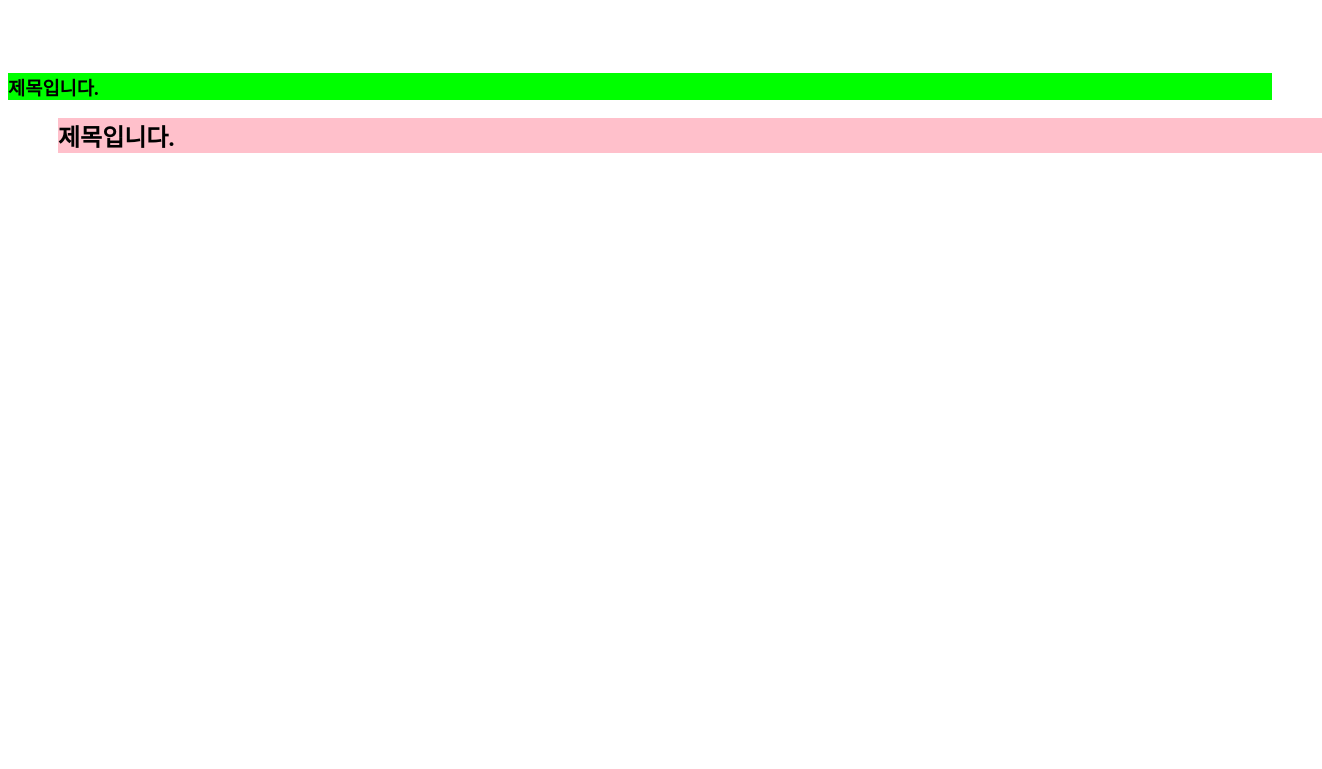
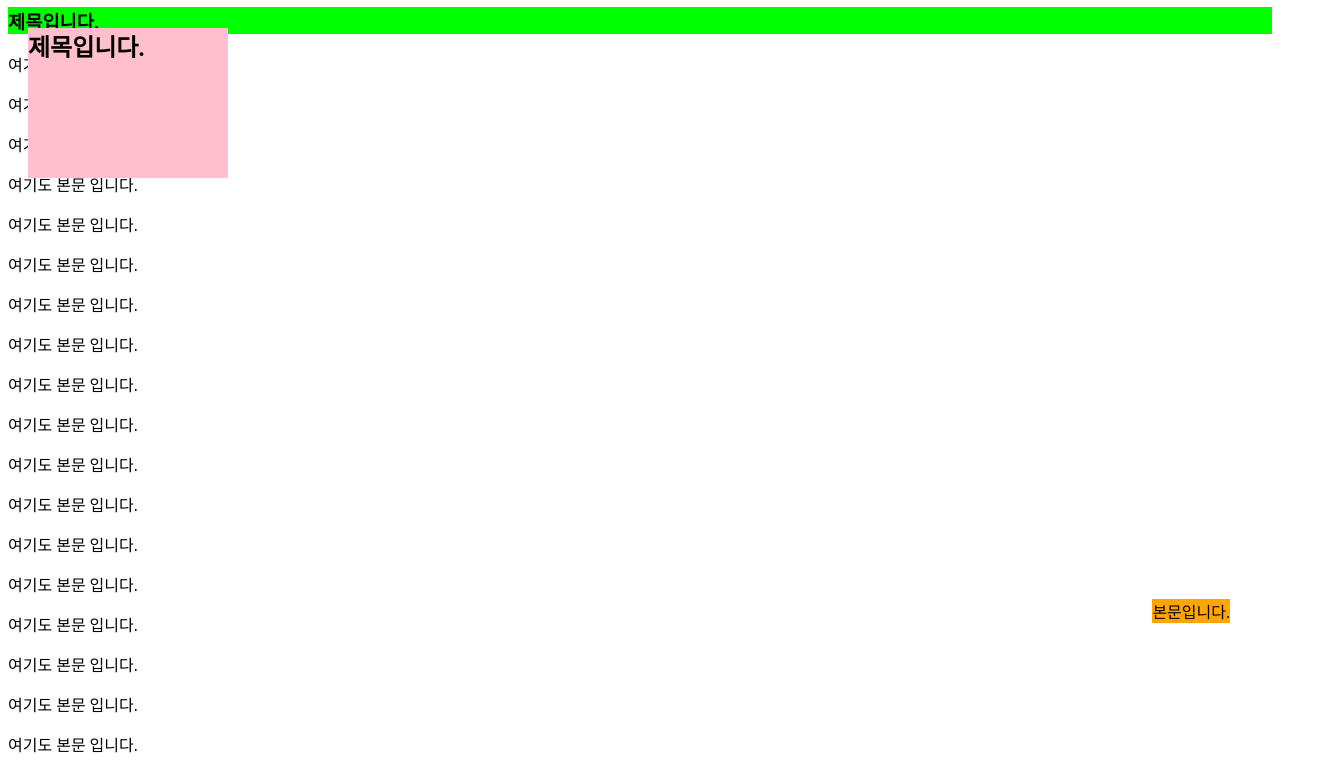
Before and after one commit to hknohGit/gitstudy, a plain HTML site: page position.html in a window 1280 px wide. Shown: the part 111-880 px from the top of the page, 1322 px wide, since content can reach past the window. Before the commit the page ends 800 px from the top, so only its background shows below. Drawn offline with Linux system fonts and the light colour scheme.

Commit message:
절대배치 레이아웃 포지션

```diff
--- a/css/position.css
+++ b/css/position.css
@@ -1,4 +1,12 @@
 @charset "utf-8";
+.note {
+    background: orange;
+    position: fixed;
+    z-index: 10;
+    bottom: 50px;
+    right: 50px;
+}
+
 .box1 {
     background: #000;
 }
@@ -10,11 +18,18 @@
     left: -5px;
 }
 
+.box2 {
+    position: relative;
+    border-top: 10px solid red;
+}
+
 .heading2 {
     background: pink;
-    position: relative;
-    top: 100px;
-    left: 50px;
+    position: absolute;
+    width: 200px;
+    height: 150px;
+    top: 20px;
+    left: 20px;
 }
 
 .heading3 {
--- a/position.html
+++ b/position.html
@@ -10,7 +10,7 @@
 </head>
 
 <body>
-    <p>본문입니다.</p>
+    <p class="note">본문입니다.</p>
     <div class="box1">
         <h1 class="heading1">
             제목입니다.
@@ -21,11 +21,32 @@
             제목입니다.
         </h2>
     </div>
-    <div class="box2">
+    <div class="box3">
         <h3 class="heading3">
             제목입니다.
         </h3>
     </div>
+    <p>여기도 본문 입니다.</p>
+    <p>여기도 본문 입니다.</p>
+    <p>여기도 본문 입니다.</p>
+    <p>여기도 본문 입니다.</p>
+    <p>여기도 본문 입니다.</p>
+    <p>여기도 본문 입니다.</p>
+    <p>여기도 본문 입니다.</p>
+    <p>여기도 본문 입니다.</p>
+    <p>여기도 본문 입니다.</p>
+    <p>여기도 본문 입니다.</p>
+    <p>여기도 본문 입니다.</p>
+    <p>여기도 본문 입니다.</p>
+    <p>여기도 본문 입니다.</p>
+    <p>여기도 본문 입니다.</p>
+    <p>여기도 본문 입니다.</p>
+    <p>여기도 본문 입니다.</p>
+    <p>여기도 본문 입니다.</p>
+    <p>여기도 본문 입니다.</p>
+    <p>여기도 본문 입니다.</p>
+    <p>여기도 본문 입니다.</p>
+    <p>여기도 본문 입니다.</p>
 </body>
 
 </html>
```
